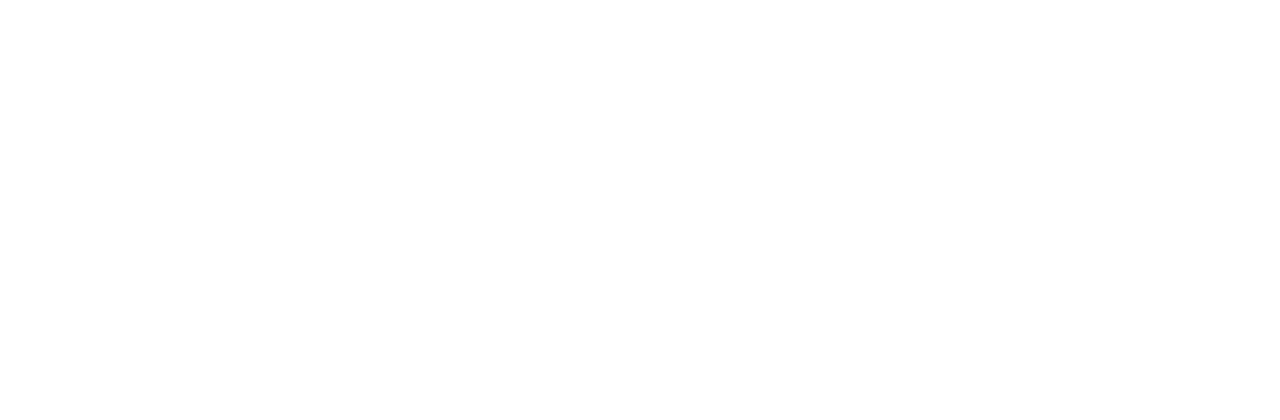
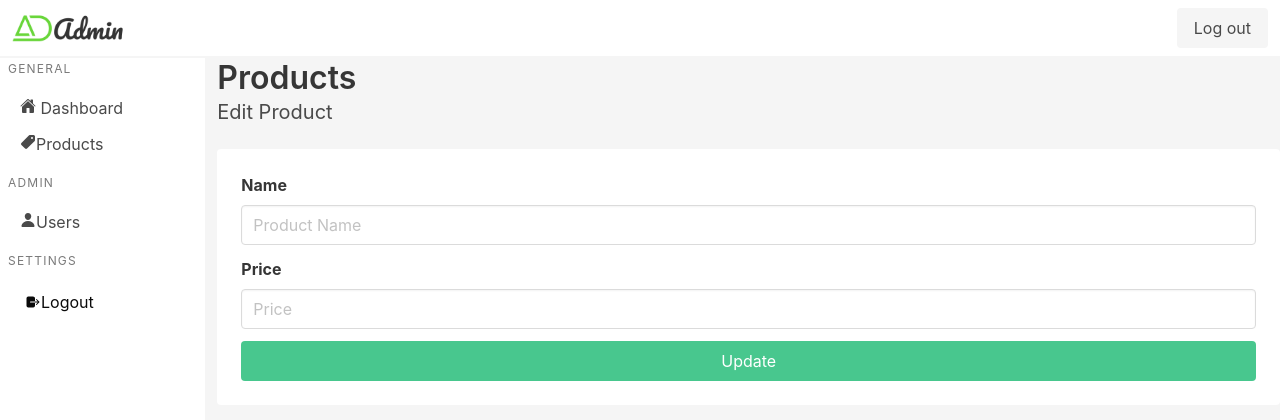
Before and after one commit to nawiq7208/MERN-STACK-AUTH-CRUD-RBAC, a React (Create React App) app in the folder frontend/: page /products/edit/1 in a window 1280 px wide. Before the commit this address had no page. Shown: the top 420 px of the page. Built offline with nearby package versions, Linux system fonts and the light colour scheme.

Commit message:
initial commit

```diff
--- a/frontend/src/App.js
+++ b/frontend/src/App.js
@@ -5,6 +5,8 @@
 import Products from "./pages/Products";
 import AddUser from "./pages/AddUser";
 import EditUser from "./pages/EditUser";
+import AddProduct from "./pages/AddProduct";
+import EditProduct from "./pages/EditProduct";
 
 function App() {
 	return <div>
@@ -16,6 +18,8 @@
 				<Route path="/users/add" element={<AddUser />} />
 				<Route path="/users/edit/:id" element={<EditUser />} />
 				<Route path="/products" element={<Products />} />
+				<Route path="/products/add" element={<AddProduct />} />
+				<Route path="/products/edit/:id" element={<EditProduct />} />
 			</Routes>
 		</BrowserRouter>
 	</div>;
--- /dev/null
+++ b/frontend/src/components/FormEditProduct.jsx
@@ -0,0 +1,43 @@
+import React from "react";
+
+const FormEditProduct = () => {
+	return (
+		<div>
+			<h1 className="title">Products</h1>
+			<h2 className="subtitle">Edit Product</h2>
+			<div className="card is-shadowless">
+				<div className="card-content">
+					<div className="content">
+						<form>
+							<div className="field">
+								<label className="label">Name</label>
+								<div className="control">
+									<input
+										type="text"
+										className="input"
+										placeholder="Product Name"
+									/>
+								</div>
+							</div>
+							<div className="field">
+								<label className="label">Price</label>
+								<div className="control">
+									<input type="text" className="input" placeholder="Price" />
+								</div>
+							</div>
+							<div className="field">
+								<div className="control">
+									<button className="button is-success is-fullwidth">
+										Update
+									</button>
+								</div>
+							</div>
+						</form>
+					</div>
+				</div>
+			</div>
+		</div>
+	);
+};
+
+export default FormEditProduct;
--- /dev/null
+++ b/frontend/src/pages/AddProduct.jsx
@@ -0,0 +1,13 @@
+import React from "react";
+import Layout from "./Layout";
+import FormAddProduct from "../components/FormAddProduct";
+
+const AddProduct = () => {
+	return (
+		<Layout>
+			<FormAddProduct />
+		</Layout>
+	);
+};
+
+export default AddProduct;
--- /dev/null
+++ b/frontend/src/pages/EditProduct.jsx
@@ -0,0 +1,13 @@
+import React from "react";
+import Layout from "./Layout";
+import FormEditProduct from "../components/FormEditProduct";
+
+const EditProduct = () => {
+	return (
+		<Layout>
+			<FormEditProduct />
+		</Layout>
+	);
+};
+
+export default EditProduct;
```
